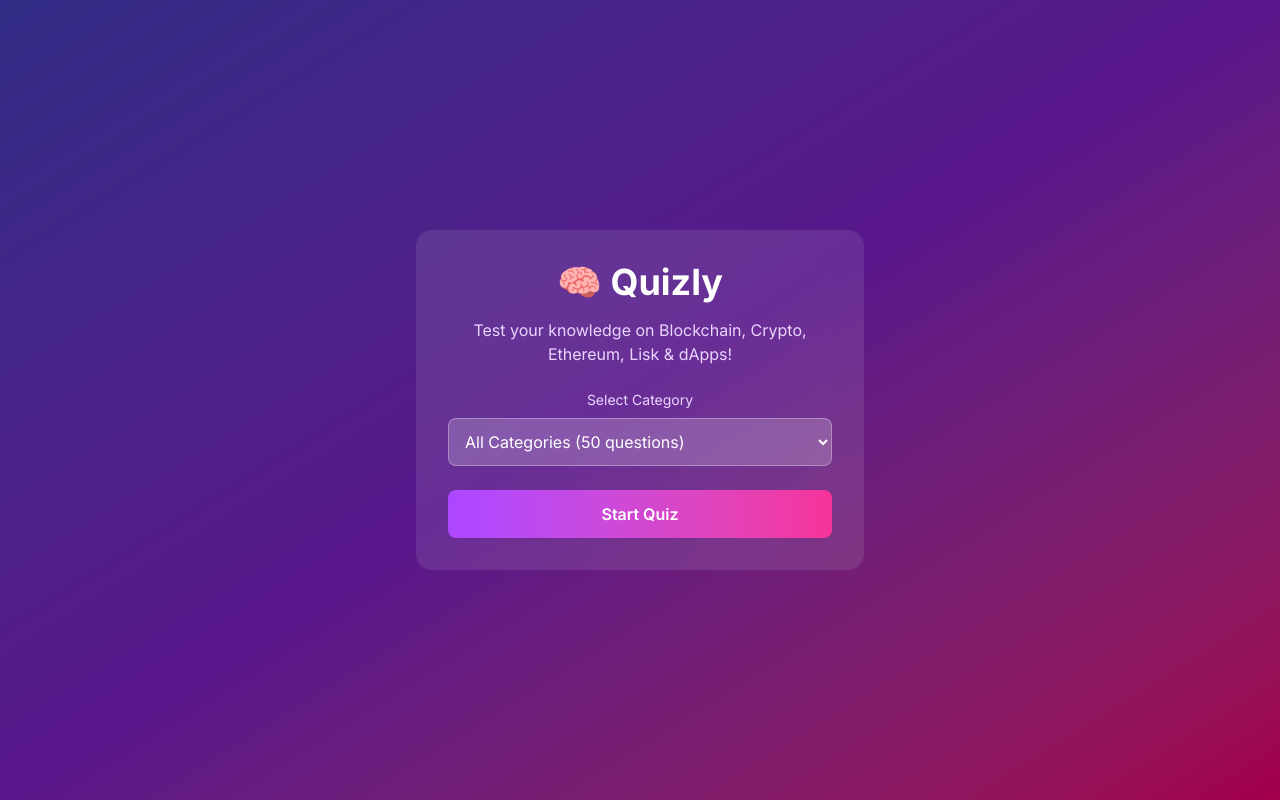
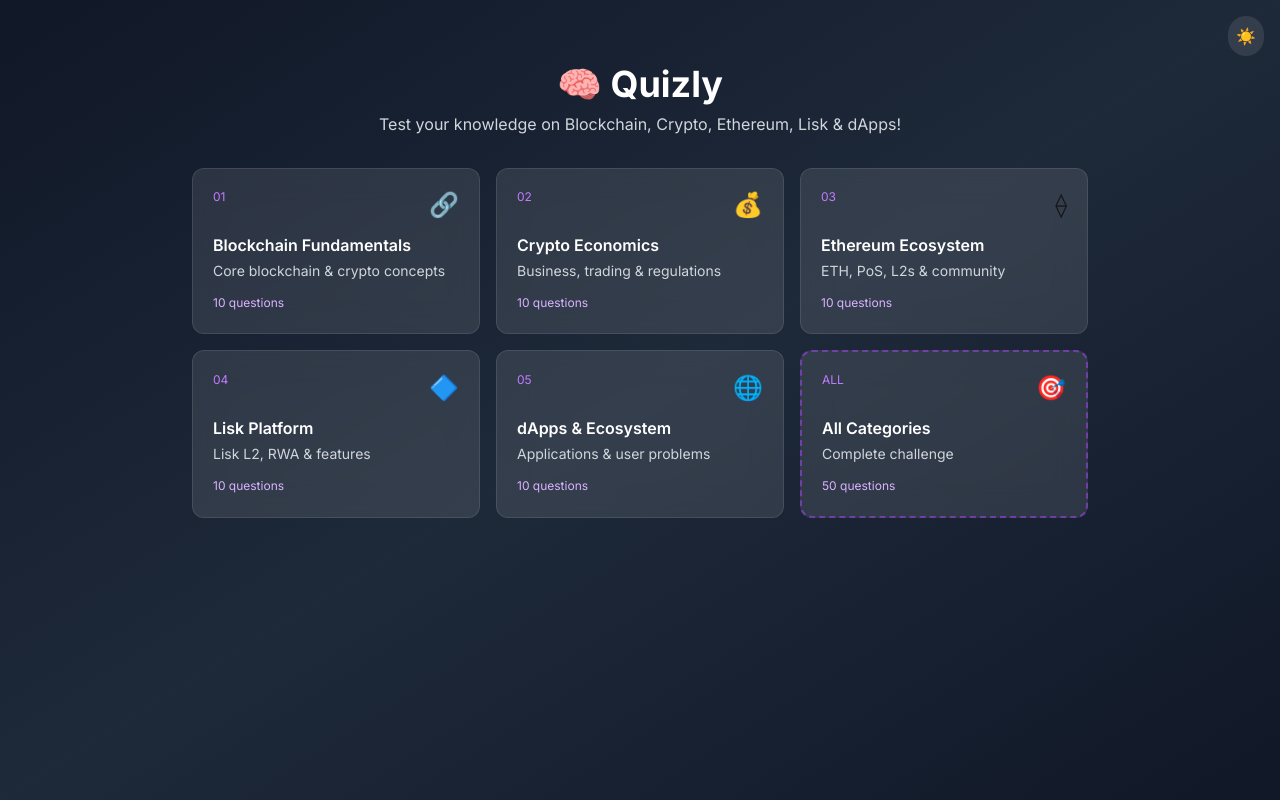
Before and after one commit to okihita/quizly, a Next.js app: page / in a window 1280 px wide. Built offline with nearby package versions, Linux system fonts and the light colour scheme.

Commit message:
Add category cards with module numbering and dark mode toggle

```diff
--- a/src/app/page.tsx
+++ b/src/app/page.tsx
@@ -1,7 +1,15 @@
 "use client";
 
-import { useState, useMemo } from "react";
+import { useState, useMemo, useEffect } from "react";
 import { questions, categories } from "@/data/questions";
+
+const categoryMeta = [
+  { name: "Blockchain Fundamentals", icon: "🔗", desc: "Core blockchain & crypto concepts" },
+  { name: "Crypto Economics", icon: "💰", desc: "Business, trading & regulations" },
+  { name: "Ethereum Ecosystem", icon: "⟠", desc: "ETH, PoS, L2s & community" },
+  { name: "Lisk Platform", icon: "🔷", desc: "Lisk L2, RWA & features" },
+  { name: "dApps & Ecosystem", icon: "🌐", desc: "Applications & user problems" },
+];
 
 export default function Home() {
   const [currentIndex, setCurrentIndex] = useState(0);
@@ -11,6 +19,16 @@
   const [quizComplete, setQuizComplete] = useState(false);
   const [selectedCategory, setSelectedCategory] = useState<string>("all");
   const [quizStarted, setQuizStarted] = useState(false);
+  const [darkMode, setDarkMode] = useState(true);
+
+  useEffect(() => {
+    const saved = localStorage.getItem("darkMode");
+    if (saved !== null) setDarkMode(JSON.parse(saved));
+  }, []);
+
+  useEffect(() => {
+    localStorage.setItem("darkMode", JSON.stringify(darkMode));
+  }, [darkMode]);
 
   const filteredQuestions = useMemo(() => {
     if (selectedCategory === "all") return questions;
@@ -23,9 +41,7 @@
     if (showResult) return;
     setSelectedAnswer(index);
     setShowResult(true);
-    if (index === currentQuestion.correctIndex) {
-      setScore((s) => s + 1);
-    }
+    if (index === currentQuestion.correctIndex) setScore((s) => s + 1);
   };
 
   const handleNext = () => {
@@ -47,46 +63,83 @@
     setQuizStarted(false);
   };
 
-  const startQuiz = () => {
+  const startQuiz = (cat: string) => {
+    setSelectedCategory(cat);
     setQuizStarted(true);
     setCurrentIndex(0);
     setScore(0);
     setQuizComplete(false);
   };
 
+  const bg = darkMode
+    ? "bg-gradient-to-br from-gray-900 via-gray-800 to-gray-900"
+    : "bg-gradient-to-br from-indigo-100 via-purple-100 to-pink-100";
+  const card = darkMode ? "bg-white/10" : "bg-white/80";
+  const text = darkMode ? "text-white" : "text-gray-900";
+  const textMuted = darkMode ? "text-gray-300" : "text-gray-600";
+
+  const DarkModeToggle = () => (
+    <button
+      onClick={() => setDarkMode(!darkMode)}
+      className={`absolute top-4 right-4 p-2 rounded-full ${card} backdrop-blur-lg`}
+    >
+      {darkMode ? "☀️" : "🌙"}
+    </button>
+  );
+
   if (!quizStarted) {
     return (
-      <main className="min-h-screen bg-gradient-to-br from-indigo-900 via-purple-900 to-pink-800 flex items-center justify-center p-4">
-        <div className="bg-white/10 backdrop-blur-lg rounded-2xl p-8 max-w-md w-full text-center">
-          <h1 className="text-4xl font-bold text-white mb-4">🧠 Quizly</h1>
-          <p className="text-purple-200 mb-6">
-            Test your knowledge on Blockchain, Crypto, Ethereum, Lisk & dApps!
-          </p>
-          <div className="mb-6">
-            <label className="block text-purple-200 mb-2 text-sm">
-              Select Category
-            </label>
-            <select
-              value={selectedCategory}
-              onChange={(e) => setSelectedCategory(e.target.value)}
-              className="w-full p-3 rounded-lg bg-white/20 text-white border border-white/30 focus:outline-none focus:ring-2 focus:ring-purple-400"
+      <main className={`min-h-screen ${bg} p-4 relative`}>
+        <DarkModeToggle />
+        <div className="max-w-4xl mx-auto pt-12">
+          <div className="text-center mb-8">
+            <h1 className={`text-4xl font-bold ${text} mb-2`}>🧠 Quizly</h1>
+            <p className={textMuted}>
+              Test your knowledge on Blockchain, Crypto, Ethereum, Lisk & dApps!
+            </p>
+          </div>
+
+          <div className="grid gap-4 md:grid-cols-2 lg:grid-cols-3 mb-6">
+            {categoryMeta.map((cat, idx) => {
+              const count = questions.filter((q) => q.category === cat.name).length;
+              return (
+                <button
+                  key={cat.name}
+                  onClick={() => startQuiz(cat.name)}
+                  className={`${card} backdrop-blur-lg rounded-xl p-5 text-left hover:scale-105 transition-transform border ${darkMode ? "border-white/10 hover:border-purple-500/50" : "border-gray-200 hover:border-purple-400"}`}
+                >
+                  <div className="flex items-start justify-between mb-3">
+                    <span className={`text-xs font-mono ${darkMode ? "text-purple-400" : "text-purple-600"}`}>
+                      {String(idx + 1).padStart(2, "0")}
+                    </span>
+                    <span className="text-2xl">{cat.icon}</span>
+                  </div>
+                  <h3 className={`font-semibold ${text} mb-1`}>{cat.name}</h3>
+                  <p className={`text-sm ${textMuted} mb-2`}>{cat.desc}</p>
+                  <span className={`text-xs ${darkMode ? "text-purple-300" : "text-purple-600"}`}>
+                    {count} questions
+                  </span>
+                </button>
+              );
+            })}
+
+            <button
+              onClick={() => startQuiz("all")}
+              className={`${card} backdrop-blur-lg rounded-xl p-5 text-left hover:scale-105 transition-transform border-2 border-dashed ${darkMode ? "border-purple-500/50 hover:border-purple-400" : "border-purple-300 hover:border-purple-500"}`}
             >
-              <option value="all" className="text-gray-900">
-                All Categories ({questions.length} questions)
-              </option>
-              {categories.map((cat) => (
-                <option key={cat} value={cat} className="text-gray-900">
-                  {cat} ({questions.filter((q) => q.category === cat).length})
-                </option>
-              ))}
-            </select>
+              <div className="flex items-start justify-between mb-3">
+                <span className={`text-xs font-mono ${darkMode ? "text-purple-400" : "text-purple-600"}`}>
+                  ALL
+                </span>
+                <span className="text-2xl">🎯</span>
+              </div>
+              <h3 className={`font-semibold ${text} mb-1`}>All Categories</h3>
+              <p className={`text-sm ${textMuted} mb-2`}>Complete challenge</p>
+              <span className={`text-xs ${darkMode ? "text-purple-300" : "text-purple-600"}`}>
+                {questions.length} questions
+              </span>
+            </button>
           </div>
-          <button
-            onClick={startQuiz}
-            className="w-full py-3 bg-gradient-to-r from-purple-500 to-pink-500 text-white font-semibold rounded-lg hover:from-purple-600 hover:to-pink-600 transition-all"
-          >
-            Start Quiz
-          </button>
         </div>
       </main>
     );
@@ -95,28 +148,22 @@
   if (quizComplete) {
     const percentage = Math.round((score / filteredQuestions.length) * 100);
     return (
-      <main className="min-h-screen bg-gradient-to-br from-indigo-900 via-purple-900 to-pink-800 flex items-center justify-center p-4">
-        <div className="bg-white/10 backdrop-blur-lg rounded-2xl p-8 max-w-md w-full text-center">
-          <h2 className="text-3xl font-bold text-white mb-4">Quiz Complete!</h2>
+      <main className={`min-h-screen ${bg} flex items-center justify-center p-4 relative`}>
+        <DarkModeToggle />
+        <div className={`${card} backdrop-blur-lg rounded-2xl p-8 max-w-md w-full text-center`}>
+          <h2 className={`text-3xl font-bold ${text} mb-4`}>Quiz Complete!</h2>
           <div className="text-6xl mb-4">
             {percentage >= 80 ? "🏆" : percentage >= 60 ? "👍" : "📚"}
           </div>
-          <p className="text-2xl text-white mb-2">
+          <p className={`text-2xl ${text} mb-2`}>
             {score} / {filteredQuestions.length}
           </p>
-          <p className="text-purple-200 mb-6">{percentage}% correct</p>
-          <p className="text-purple-300 mb-6">
-            {percentage >= 80
-              ? "Excellent! You're a blockchain expert!"
-              : percentage >= 60
-              ? "Good job! Keep learning!"
-              : "Keep studying, you'll get there!"}
-          </p>
+          <p className={`${textMuted} mb-6`}>{percentage}% correct</p>
           <button
             onClick={handleRestart}
             className="w-full py-3 bg-gradient-to-r from-purple-500 to-pink-500 text-white font-semibold rounded-lg hover:from-purple-600 hover:to-pink-600 transition-all"
           >
-            Try Again
+            Back to Home
           </button>
         </div>
       </main>
@@ -124,55 +171,44 @@
   }
 
   return (
-    <main className="min-h-screen bg-gradient-to-br from-indigo-900 via-purple-900 to-pink-800 flex items-center justify-center p-4">
-      <div className="bg-white/10 backdrop-blur-lg rounded-2xl p-6 max-w-2xl w-full">
+    <main className={`min-h-screen ${bg} flex items-center justify-center p-4 relative`}>
+      <DarkModeToggle />
+      <div className={`${card} backdrop-blur-lg rounded-2xl p-6 max-w-2xl w-full`}>
         <div className="flex justify-between items-center mb-4">
-          <span className="text-purple-300 text-sm">
-            {currentQuestion.category}
-          </span>
-          <span className="text-purple-300 text-sm">
+          <span className={`${textMuted} text-sm`}>{currentQuestion.category}</span>
+          <span className={`${textMuted} text-sm`}>
             {currentIndex + 1} / {filteredQuestions.length}
           </span>
         </div>
 
-        <div className="w-full bg-white/20 rounded-full h-2 mb-6">
+        <div className={`w-full ${darkMode ? "bg-white/20" : "bg-gray-200"} rounded-full h-2 mb-6`}>
           <div
             className="bg-gradient-to-r from-purple-500 to-pink-500 h-2 rounded-full transition-all"
-            style={{
-              width: `${((currentIndex + 1) / filteredQuestions.length) * 100}%`,
-            }}
+            style={{ width: `${((currentIndex + 1) / filteredQuestions.length) * 100}%` }}
           />
         </div>
 
-        <h2 className="text-xl text-white font-medium mb-6">
-          {currentQuestion.question}
-        </h2>
+        <h2 className={`text-xl ${text} font-medium mb-6`}>{currentQuestion.question}</h2>
 
         <div className="space-y-3 mb-6">
           {currentQuestion.options.map((option, index) => {
-            let btnClass =
-              "w-full p-4 text-left rounded-lg transition-all border ";
+            let btnClass = `w-full p-4 text-left rounded-lg transition-all border `;
             if (!showResult) {
-              btnClass +=
-                "bg-white/10 border-white/20 text-white hover:bg-white/20";
+              btnClass += darkMode
+                ? "bg-white/10 border-white/20 text-white hover:bg-white/20"
+                : "bg-white border-gray-200 text-gray-900 hover:bg-gray-50";
             } else if (index === currentQuestion.correctIndex) {
               btnClass += "bg-green-500/30 border-green-400 text-green-100";
             } else if (index === selectedAnswer) {
               btnClass += "bg-red-500/30 border-red-400 text-red-100";
             } else {
-              btnClass += "bg-white/5 border-white/10 text-white/50";
+              btnClass += darkMode
+                ? "bg-white/5 border-white/10 text-white/50"
+                : "bg-gray-50 border-gray-100 text-gray-400";
             }
-
             return (
-              <button
-                key={index}
-                onClick={() => handleAnswer(index)}
-                className={btnClass}
-                disabled={showResult}
-              >
-                <span className="font-medium mr-2">
-                  {String.fromCharCode(65 + index)}.
-                </span>
+              <button key={index} onClick={() => handleAnswer(index)} className={btnClass} disabled={showResult}>
+                <span className="font-medium mr-2">{String.fromCharCode(65 + index)}.</span>
                 {option}
               </button>
             );
@@ -180,24 +216,22 @@
         </div>
 
         {showResult && (
-          <div className="mb-6 p-4 bg-white/10 rounded-lg">
-            <p className="text-purple-200 text-sm">
-              <span className="font-semibold text-white">Explanation: </span>
+          <div className={`mb-6 p-4 ${darkMode ? "bg-white/10" : "bg-purple-50"} rounded-lg`}>
+            <p className={`${textMuted} text-sm`}>
+              <span className={`font-semibold ${text}`}>Explanation: </span>
               {currentQuestion.rationale}
             </p>
           </div>
         )}
 
         <div className="flex justify-between items-center">
-          <span className="text-purple-300">Score: {score}</span>
+          <span className={textMuted}>Score: {score}</span>
           {showResult && (
             <button
               onClick={handleNext}
               className="px-6 py-2 bg-gradient-to-r from-purple-500 to-pink-500 text-white font-semibold rounded-lg hover:from-purple-600 hover:to-pink-600 transition-all"
             >
-              {currentIndex < filteredQuestions.length - 1
-                ? "Next Question"
-                : "See Results"}
+              {currentIndex < filteredQuestions.length - 1 ? "Next Question" : "See Results"}
             </button>
           )}
         </div>
```
